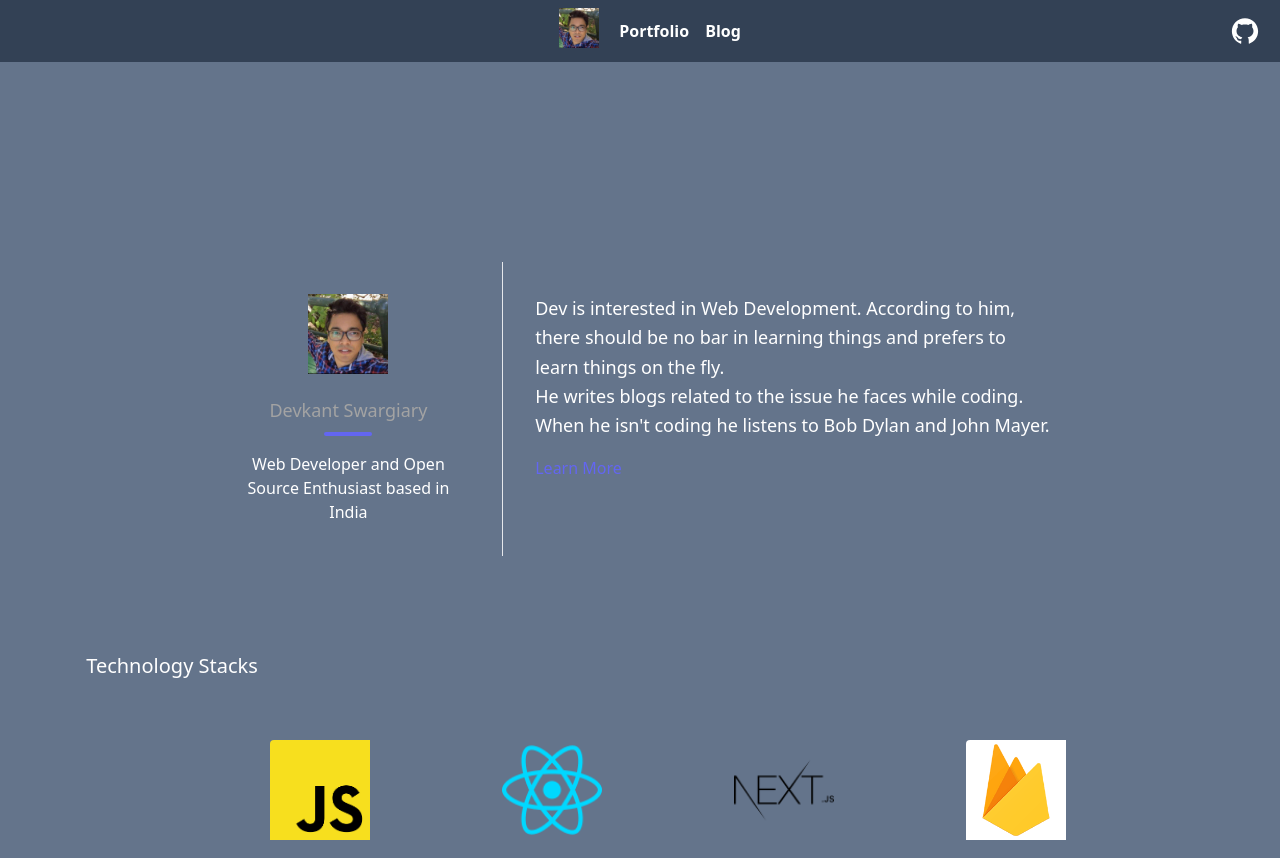
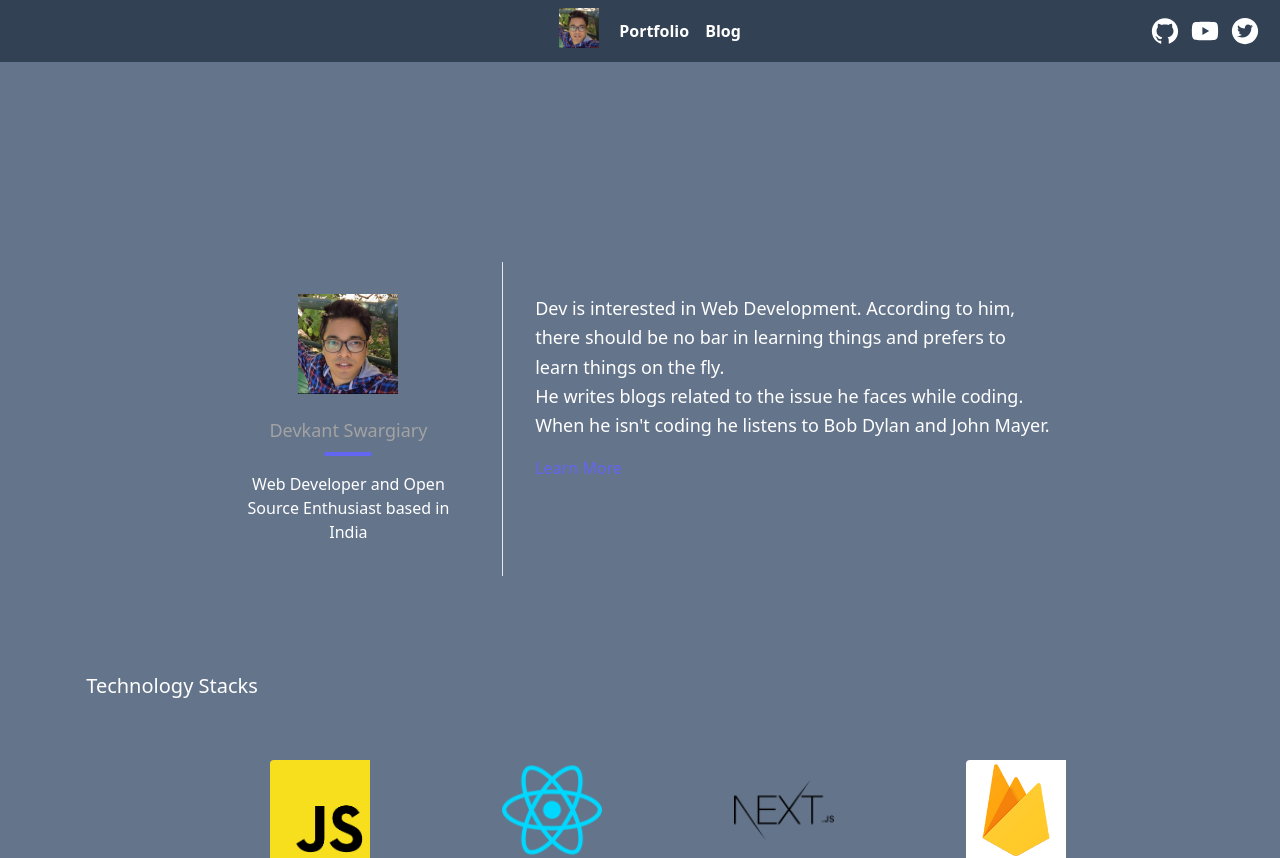
Before and after one commit to Devkant21/Portfolio_DS, a Next.js app: page / in a window 1280 px wide. Shown: the top 858 px of the page. Built offline with nearby package versions, Linux system fonts and the light colour scheme.

Commit message:
Readme & Socials added

```diff
--- a/components/Footer.tsx
+++ b/components/Footer.tsx
@@ -11,7 +11,7 @@ const Footer = () => {
                 <span className="ml-3 text-xl">DSwargiary</span>
             </a>
             <p className="text-sm text-gray-500 sm:ml-4 sm:pl-4 sm:border-l-2 sm:border-gray-200 sm:py-2 sm:mt-0 mt-4">© 2022 All Rights Reserved —
-                <a href="https://twitter.com/devkant21" className="text-gray-600 ml-1" rel="noopener noreferrer" target="_blank">@Devkant Swargiary</a>
+                <a href="https://github.com/Devkant21" className="text-gray-600 ml-1" rel="noopener noreferrer" target="_blank">@Devkant Swargiary</a>
             </p>
             </div>
             </footer>
--- a/components/Navbar.tsx
+++ b/components/Navbar.tsx
@@ -1,7 +1,8 @@
 import React from 'react'
 import Image from 'next/image'
 import Link from 'next/link'
-import { AiFillGithub } from 'react-icons/ai'
+import { AiFillGithub, AiFillTwitterCircle, AiFillYoutube } from 'react-icons/ai'
+
 
 
 const Navbar = () => {
@@ -20,9 +21,21 @@ const Navbar = () => {
                     <Link href='https://dev21.hashnode.dev/'><a><li>Blog</li></a></Link>
                 </ul>
             </div>
-            <div className='AiFillGithub absolute right-0 top-4 mx-5 cursor-pointer'>
+            <div className='AiFillGithub absolute right-20 top-4 mx-5 cursor-pointer'>
                 <Link href="https://github.com/Devkant21/">
                 <AiFillGithub className='text-3xl'
+                />
+                </Link>
+            </div>
+            <div className='AiFillYoutube absolute right-10 top-4 mx-5 cursor-pointer'>
+                <Link href="https://www.youtube.com/channel/UCVSo6oM9UEwmbh8BH8Fx3bQ">
+                <AiFillYoutube className='text-3xl'
+                />
+                </Link>
+            </div>
+            <div className='AiFillTwitterCircle absolute right-0 top-4 mx-5 cursor-pointer'>
+                <Link href="https://twitter.com/devkant21/">
+                <AiFillTwitterCircle className='text-3xl'
                 />
                 </Link>
             </div>
--- a/pages/index.tsx
+++ b/pages/index.tsx
@@ -24,7 +24,7 @@ const Home : NextPage = () => {
                     </div>
                     <div className="flex flex-col sm:flex-row mt-10">
                       <div className="sm:w-1/3 text-center sm:pr-8 sm:py-8">
-                        <div className="w-20 h-20 rounded-full inline-flex items-center justify-center bg-gray-200 text-gray-400">
+                        <div className="rounded-full inline-flex items-center justify-center text-gray-400">
                           {/* <svg fill="none" stroke="currentColor" stroke-linecap="round" stroke-linejoin="round" stroke-width="2" className="w-10 h-10" viewBox="0 0 24 24">
                             <path d="M20 21v-2a4 4 0 00-4-4H8a4 4 0 00-4 4v2"></path>
                             <circle cx="12" cy="7" r="4"></circle>
```
Also changed, not shown: 1 other file (tests, documents, lock files or other folders).
